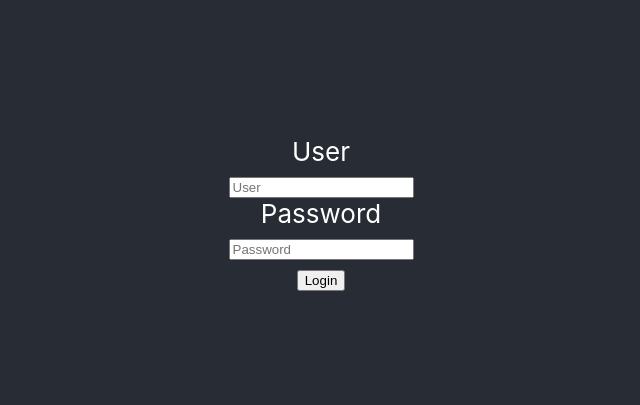
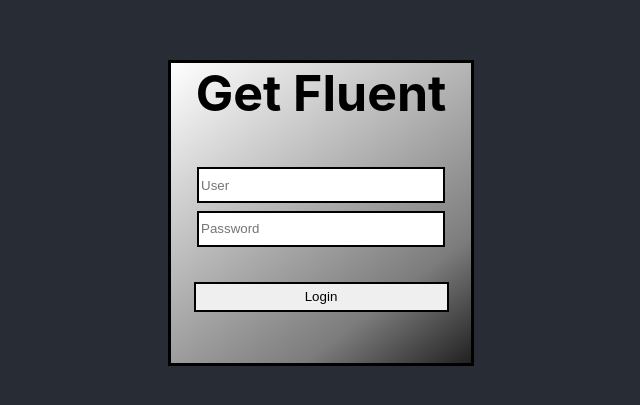
Before and after one commit to cotarelorodrigo/get-fluent-admin, a React (Create React App) app: page / in a window 1280 px wide. Shown: the part 187-592 px from the top of the page, without its empty margins (319-959 px from the left). Built offline with nearby package versions, Linux system fonts and the light colour scheme; grey boxes are pictures that could not be loaded.

Commit message:
Login view style

```diff
--- a/src/screens/Login/Login.css
+++ b/src/screens/Login/Login.css
@@ -0,0 +1,54 @@
+.body{
+    background-color: gray;
+}
+
+.Back {
+    background: url('https://nypost.com/wp-content/uploads/sites/2/2018/05/ai-way-you-walk.jpg?quality=90&strip=all&w=1024');
+    background-repeat: round;
+    height: 100vh;
+}
+
+.Login {
+    background: rgb(255,255,255);
+    background: linear-gradient(143deg, rgba(255,255,255,1) 0%, rgba(124,124,124,1) 76%, rgba(33,33,33,1) 100%, rgba(0,212,255,1) 100%);
+    border: 3px solid black;
+    width: 300px;
+    height: 300px;
+    position: absolute;
+    top: 50%;
+    left: 50%;
+    transform: translate(-50%, -50%);
+    text-align: center;
+}
+
+.Login strong {
+    color: red;
+    font-size: small;
+}
+
+.Login label {
+    color: black;
+    font-size: 30px;
+    text-align: left;
+    border: 2px solid black;
+}
+
+.Login h1 {
+    color:black;
+    font-size: 50px;
+    margin-top: 0;
+}
+
+.Login button{
+    width: 85%;
+    height: 30px;
+    margin-top: 10%;
+    border: 2px solid black;
+}
+
+.Login input {
+    width: 80%;
+    height: 30px;
+    margin-bottom: 5px;
+    border: 2px solid black;
+}
--- a/src/screens/Login/Login.js
+++ b/src/screens/Login/Login.js
@@ -32,16 +32,14 @@ export default function Login() {
     }
 
     return (
-        <>
+        <div class='Back'>
+            <div class='Login'>
                 <form onSubmit={handleSubmit}>
+                    <h1>Get Fluent</h1>
                     <div>
-                    <label htmlFor='user'>User</label>
-                    <br></br>
                         <input onChange={handleChange} name='user' type='text' placeholder='User' value={credentials.user}/>
                     </div>
                     <div>
-                    <label htmlFor='password'>Password</label>
-                    <br></br>
                         <input onChange={handleChange} name='password' type='password' placeholder='Password' value={credentials.password} />
                     </div>
                     {invalidCredentials? (<strong>Invalid Credentials</strong>): (null) }
@@ -49,6 +47,7 @@ export default function Login() {
                         <button>Login</button>
                     </div>
                 </form>
-        </>
+            </div>
+        </div>
     );
   }
```
Also changed, not shown: public/images/background-login.jpeg (added). Lines whose indentation alone changed are shown as unchanged.
